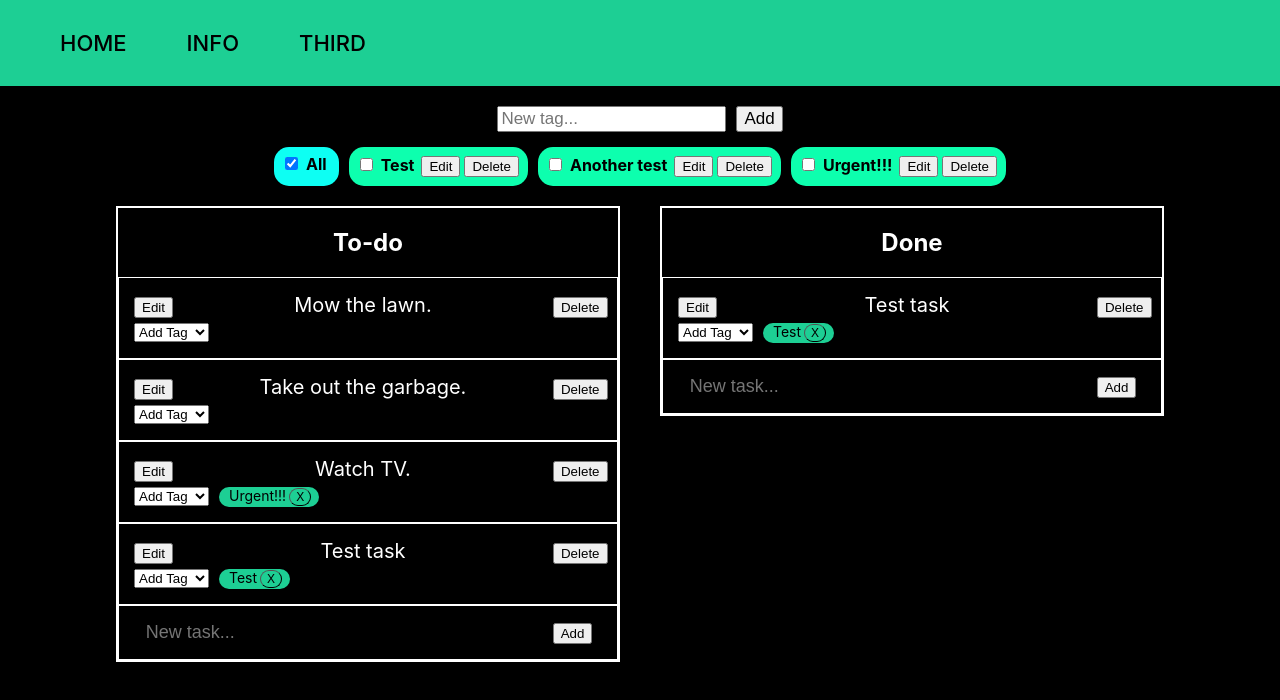
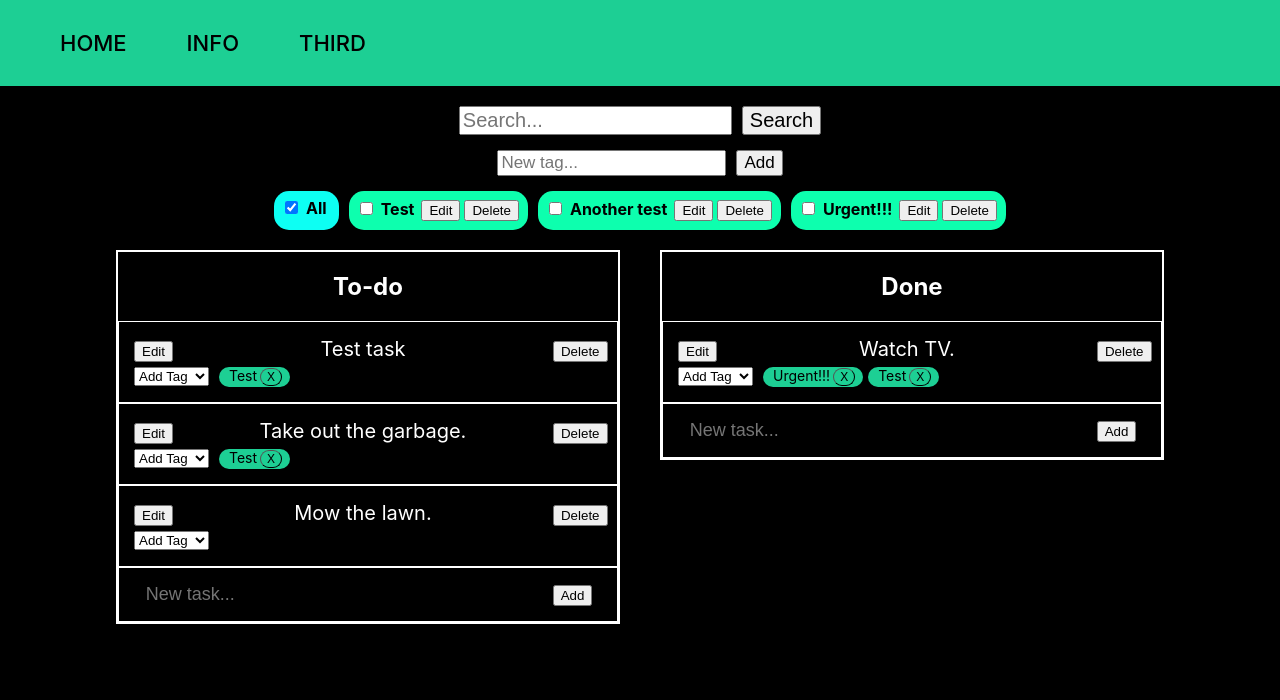
Before and after one commit to attealalahti/task-organizer, a React (Create React App) app: page / in a window 1280 px wide. Shown: the top 700 px of the page. Built offline with nearby package versions, Linux system fonts and the light colour scheme; data requests are answered from the project's data file.

Commit message:
Add search field visual.

```diff
--- a/db.json
+++ b/db.json
@@ -3,7 +3,9 @@
     {
       "id": "1",
       "content": "Take out the garbage.",
-      "tagIds": []
+      "tagIds": [
+        "65"
+      ]
     },
     {
       "id": "24",
@@ -19,7 +21,8 @@
       "id": "32",
       "content": "Watch TV.",
       "tagIds": [
-        "67"
+        "67",
+        "65"
       ]
     },
     {
@@ -35,17 +38,16 @@
       "id": "5",
       "title": "To-do",
       "taskIds": [
-        "24",
+        "38",
         "1",
-        "32",
-        "38"
+        "24"
       ]
     },
     {
       "id": "6",
       "title": "Done",
       "taskIds": [
-        "38"
+        "32"
       ]
     }
   ],
@@ -68,6 +70,6 @@
     }
   ],
   "autoIncrement": {
-    "next": 69
+    "next": 70
   }
 }
--- a/src/App.css
+++ b/src/App.css
@@ -155,3 +155,11 @@ form.EditTag input {
     margin-right: 5px;
     font-size: 17px;
 }
+.Search {
+    margin: 15px;
+}
+.Search form * {
+    margin-left: 5px;
+    margin-right: 5px;
+    font-size: 20px;
+}
--- a/src/List.js
+++ b/src/List.js
@@ -31,6 +31,7 @@ class List extends React.Component {
                 )
             )
         ) {
+            // Return style object that hides the element
             return { display: "none" };
         }
     };
--- a/src/MainPage.js
+++ b/src/MainPage.js
@@ -237,6 +237,16 @@ class MainPage extends React.Component {
         } else {
             return (
                 <div>
+                    <div className="Search">
+                        <form onSubmit={this.handleNewTagSubmit}>
+                            <input
+                                id="newTagInput"
+                                placeholder="Search..."
+                                onChange={this.handleNewTagChange}
+                            />
+                            <input type="submit" value="Search" />
+                        </form>
+                    </div>
                     <div className="CreateTag">
                         <form onSubmit={this.handleNewTagSubmit}>
                             <input
```
